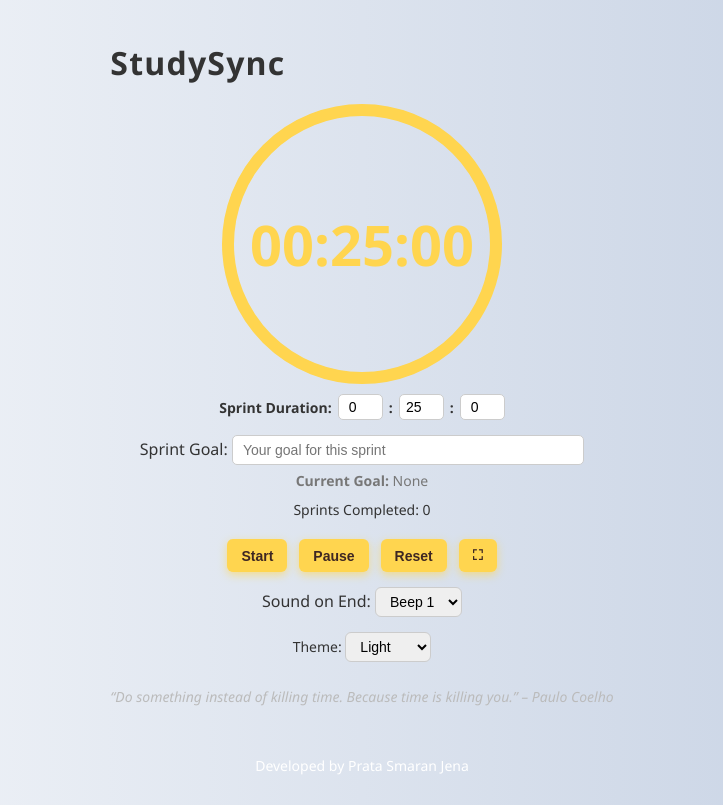
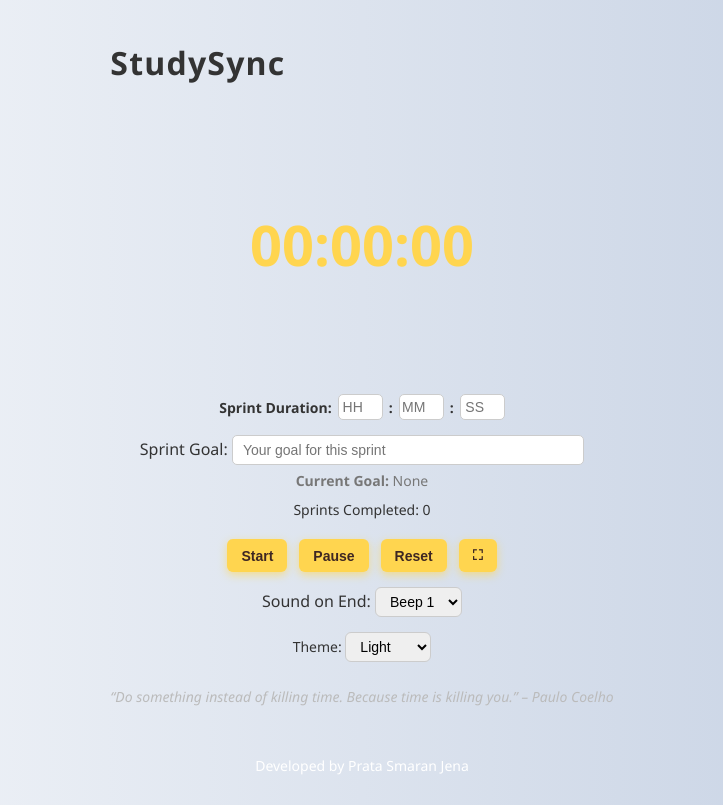
Before and after one commit to prata2003/StudySync, a plain HTML site: page index.html in a window 1280 px wide. Shown: the whole page, without its empty margins (278-1001 px from the left). Drawn offline with Linux system fonts and the light colour scheme.

Commit message:
Update index.html

```diff
--- a/index.html
+++ b/index.html
@@ -22,14 +22,14 @@
           cy="140"
         />
       </svg>
-      <div class="timer-display" id="timer">00:25:00</div>
+      <div class="timer-display" id="timer">HH:MM:SS</div>
     </div>
 
     <div class="timer-settings">
       <label>Sprint Duration:</label>
-      <input type="number" id="hours" min="0" value="0" placeholder="HH" /> :
-      <input type="number" id="minutes" min="0" max="59" value="25" placeholder="MM" /> :
-      <input type="number" id="seconds" min="0" max="59" value="0" placeholder="SS" />
+      <input type="number" id="hours" min="0" value="HH" placeholder="HH" /> :
+      <input type="number" id="minutes" min="0" max="59" value="MM" placeholder="MM" /> :
+      <input type="number" id="seconds" min="0" max="59" value="SS" placeholder="SS" />
     </div>
 
     <div class="goal-input">
```
